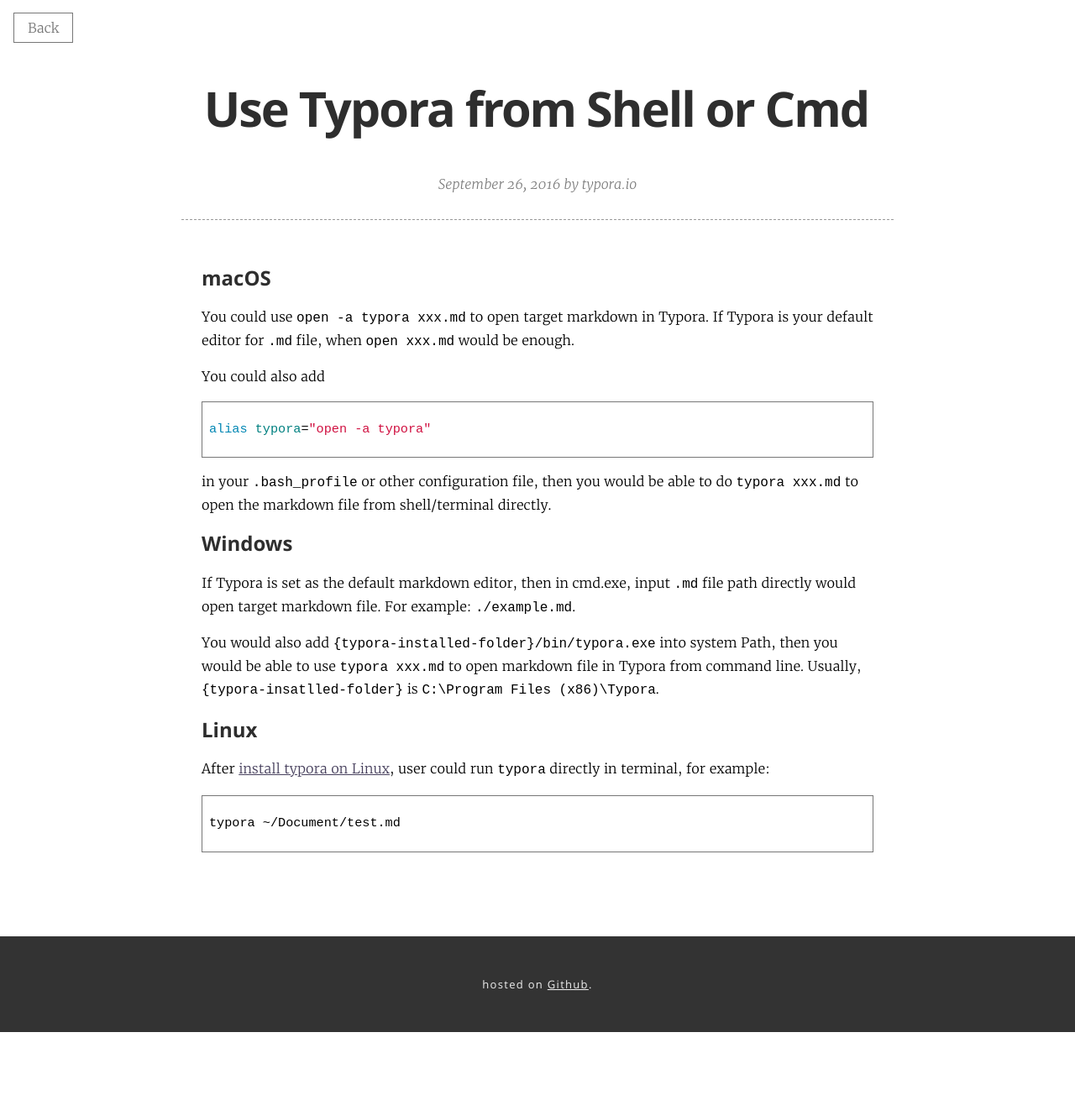
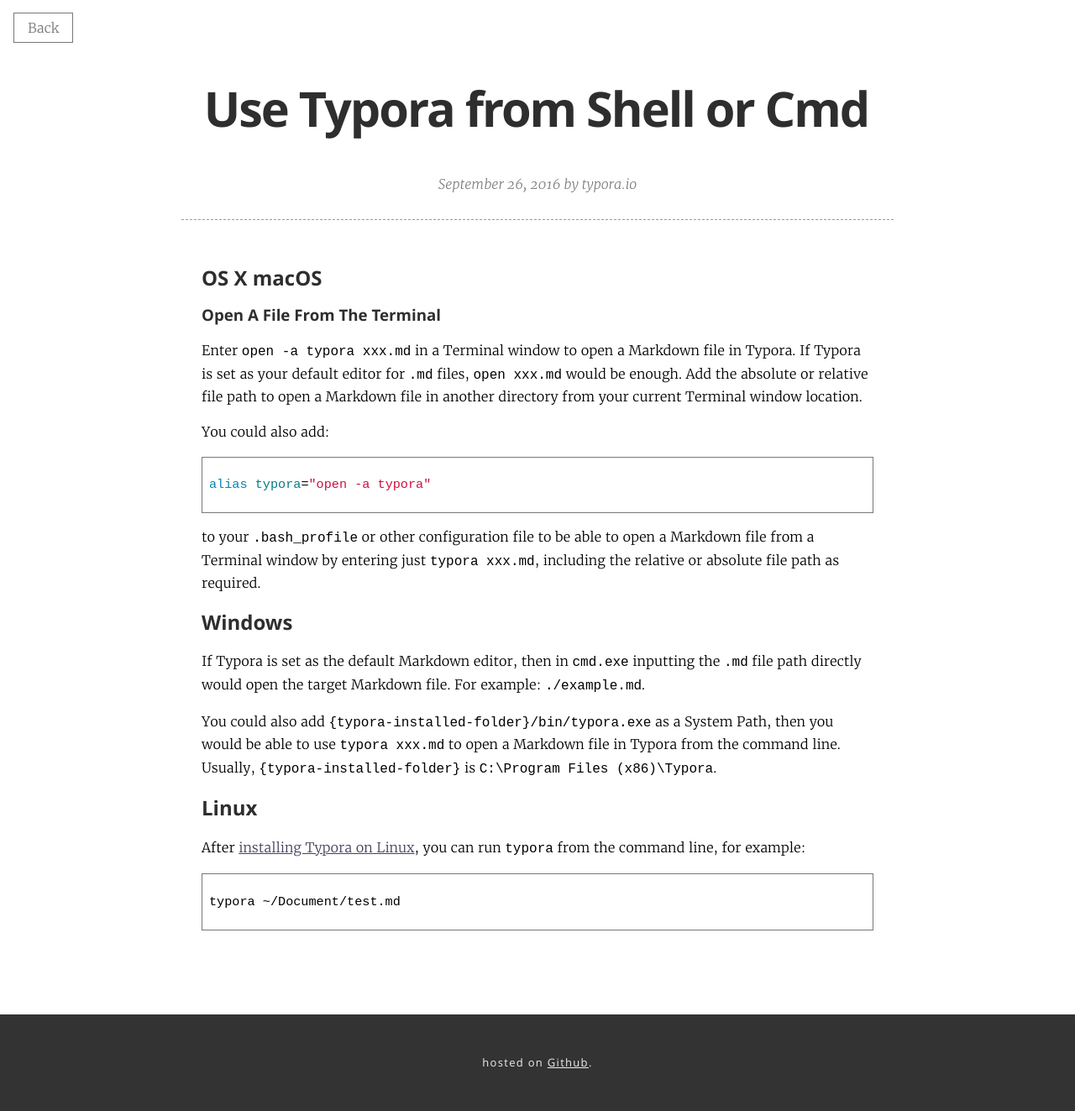
Before and after one commit to typora/support.typora.io, a Jekyll site: the page built from _posts/2016-06-26-Use Typora From Shell or cmd.md, in a window 1280 px wide. Shown: the whole page at 84% size. Built offline with Jekyll 4.4.1, drawn with Linux system fonts in a browser that asks for light colours; nearby versions of some CDN libraries; library files that are not in the unit come from our copies; before the commit the page ends 1229 px from its top, so only the background shows below that.

Commit message:
First edit of 2016-06-26-Use Typora from shell or cmd
Minor editing.

````diff
--- a/_posts/2016-06-26-Use Typora From Shell or cmd.md
+++ b/_posts/2016-06-26-Use Typora From Shell or cmd.md
@@ -8,27 +8,29 @@
 date: 2016-09-26
 ---
 
-## macOS
+## OS X macOS
 
-You could use `open -a typora xxx.md` to open target markdown in Typora. If Typora is your default editor for `.md` file, when `open xxx.md` would be enough.
+### Open A File From The Terminal
 
-You could also add
+Enter `open -a typora xxx.md` in a Terminal window to open a Markdown file in Typora. If Typora is set as your default editor for `.md` files, `open xxx.md` would be enough. Add the absolute or relative file path to open a Markdown file in another directory from your current Terminal window location.
+
+You could also add:
 
 ```shell
 alias typora="open -a typora"
 ```
 
-in your `.bash_profile` or other configuration file, then you would be able to do `typora xxx.md`  to open the markdown file from shell/terminal directly.
+to your `.bash_profile` or other configuration file to be able to open a Markdown file from a Terminal window  by entering just `typora xxx.md`, including the relative or absolute file path as required.
 
 ## Windows
 
-If Typora is set as the default markdown editor, then in cmd.exe, input `.md` file path directly would open target markdown file. For example: `./example.md`.
+If Typora is set as the default Markdown editor, then in `cmd.exe` inputting the  `.md` file path directly would open the target Markdown file. For example: `./example.md`.
 
-You would also add `{typora-installed-folder}/bin/typora.exe` into system Path, then you would be able to use `typora xxx.md` to open markdown file in Typora from command line. Usually, `{typora-insatlled-folder}` is `C:\Program Files (x86)\Typora`.
+You could also add `{typora-installed-folder}/bin/typora.exe` as a System Path, then you would be able to use `typora xxx.md` to open a Markdown file in Typora from the command line. Usually, `{typora-installed-folder}` is `C:\Program Files (x86)\Typora`.
 
 ## Linux
 
-After [install typora on Linux](/Typora-on-Linux/), user could run `typora` directly in terminal, for example:
+After [installing Typora on Linux](/Typora-on-Linux/), you can run `typora` from the command line, for example:
 
 ```bash
 typora ~/Document/test.md
````
